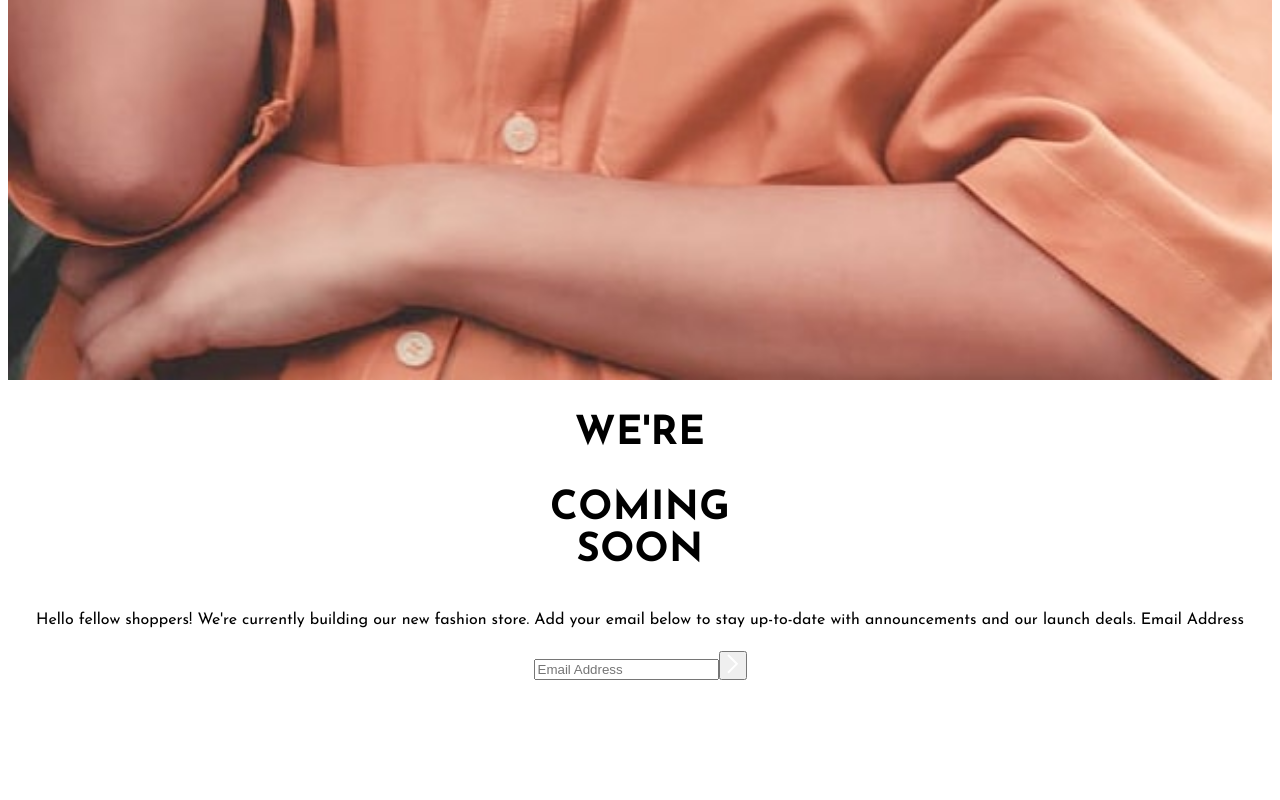
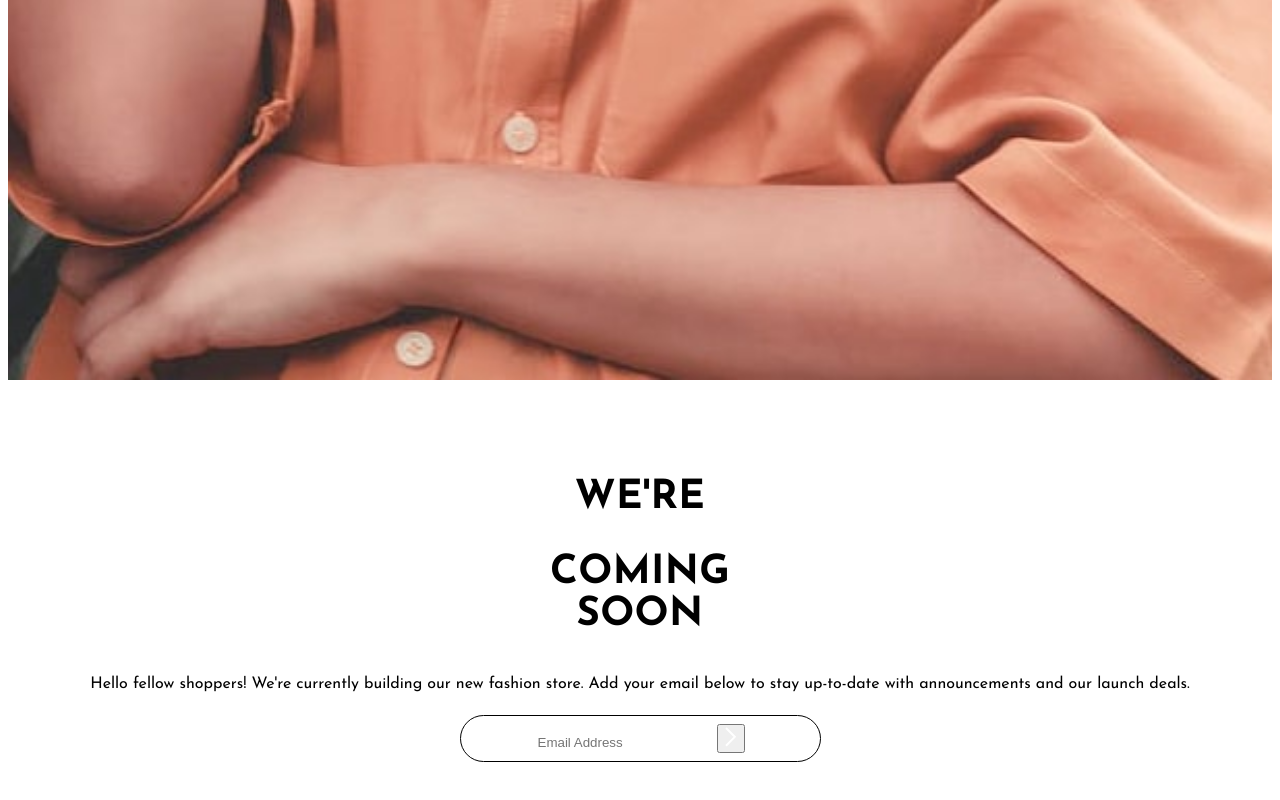
Before and after one commit to natasharamburrun/base-apparel-coming-soon-master-2, a React (Vite) app: page / in a window 1280 px wide. Shown: the part 1387-2187 px from the top of the page. Before the commit the page ends 2075 px from the top, so only its background shows below. Built offline with nearby package versions, Linux system fonts and the light colour scheme.

Commit message:
updated the styling for the email and banner page

```diff
--- a/index.html
+++ b/index.html
@@ -7,12 +7,6 @@
   <link rel="icon" type="image/png" sizes="32x32" href="./images/favicon-32x32.png">
 
   <title>Frontend Mentor | Base Apparel coming soon page</title>
-
-  <!-- Feel free to remove these styles or customise in your own stylesheet 👍 -->
-  <style>
-    .attribution { font-size: 0.6875rem; text-align: center; }
-    .attribution a { color: hsl(228, 45%, 44%); }
-  </style>
 </head>
 <body>
   <div id="root"></div>
--- a/src/App.jsx
+++ b/src/App.jsx
@@ -19,17 +19,21 @@ function App() {
         </picture>
         <div className="hero-content">
           <h2 className="title-first">WE'RE</h2>
-          <h2 className="title-second">COMING <br></br> SOON</h2>
+          <h2 className="title-second">
+            COMING <br></br> SOON
+          </h2>
           <p className="text-description">
             Hello fellow shoppers! We're currently building our new fashion
             store. Add your email below to stay up-to-date with announcements
-            and our launch deals. Email Address
+            and our launch deals.
           </p>
           <form>
-            <input type="email" placeholder="Email Address" required></input>
-            <button type="submit">
-              <img src="./images/icon-arrow.svg" alt="icon arrow"></img>
-            </button>
+            <div className="hero-button">
+              <input type="email" placeholder="Email Address" className="input-text"required></input>
+              <button type="submit">
+                <img src="./images/icon-arrow.svg" alt="icon arrow"></img>
+              </button>
+            </div>
           </form>
         </div>
       </div>
--- a/src/styles/app.scss
+++ b/src/styles/app.scss
@@ -13,6 +13,29 @@
 
 .hero-content {
     text-align: center;
+    padding: 64px 20px;
+}
+
+.hero-button {
+  border: 1px solid;
+  border-radius: 28px;
+  width: 311px;
+  display: block;
+  justify-self: center;
+  padding: 8px 24px;
+
+}
+
+.input-text {
+  text-align: left;
+}
+
+input {
+  border:0;
+  outline:0;}
+
+input:focus {
+  outline:none!important;
 }
 
 //typography
```
